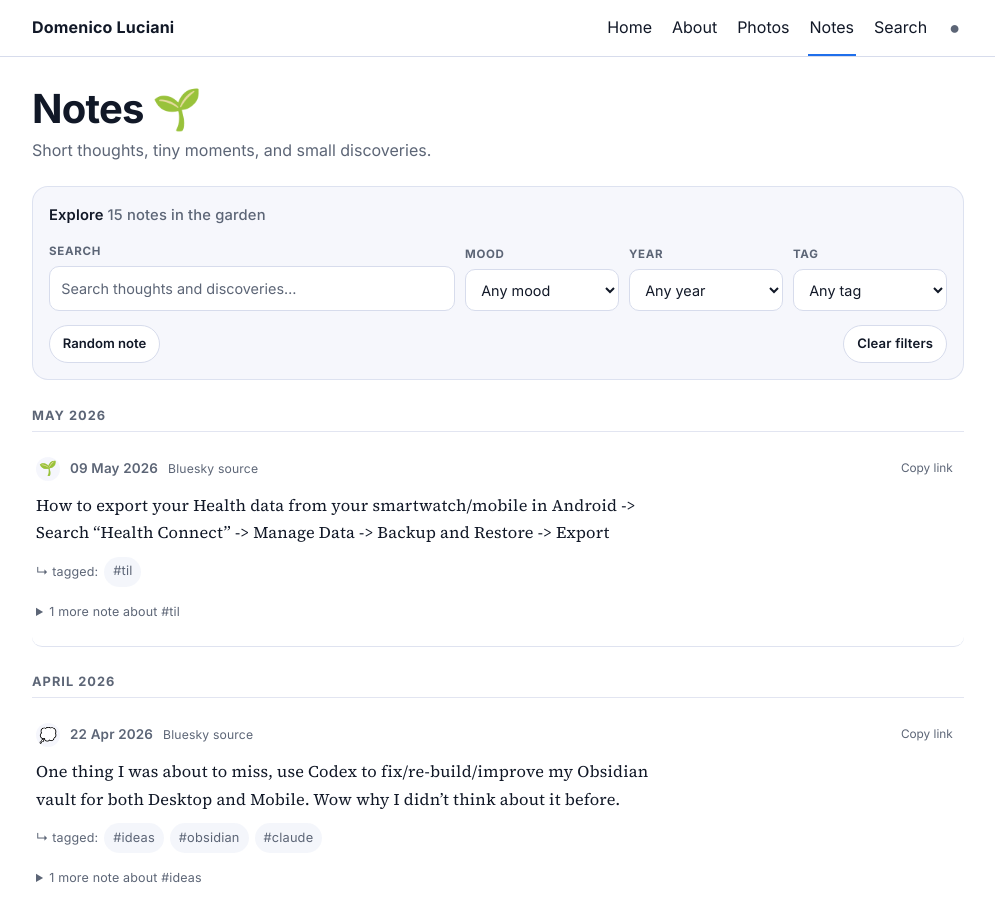
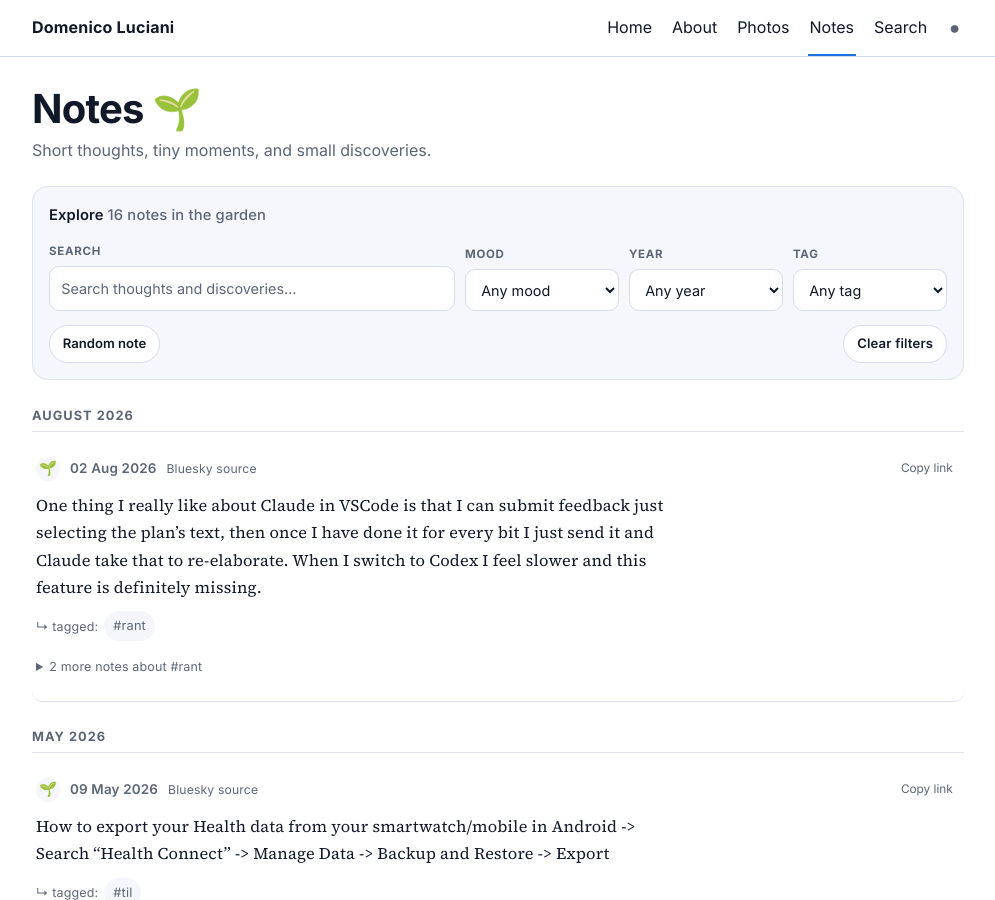
Before and after one commit to dlion/domenicoluciani, a Jekyll site: the page built from notes.md, in a window 1280 px wide and 900 px high. Shown: the whole window, without its empty margins (142-1137 px from the left). Built offline with Jekyll 4.4.1, drawn with Linux system fonts in a browser that asks for light colours; comment, search, counter and statistics services are not loaded; some of the changed text lies outside the part shown.

Commit message:
chore(notes): sync from Bluesky

```diff
--- a/_data/notes.yml
+++ b/_data/notes.yml
@@ -1,3 +1,11 @@
+- id: 'bsky-3ms3mdjffek2d'
+  date: 2026-08-02
+  mood: "🌱"
+  tags:
+    - rant
+  content: |
+    One thing I really like about Claude in VSCode is that I can submit feedback just selecting the plan's text, then once I have done it for every bit I just send it and Claude take that to re-elaborate. When I switch to Codex I feel slower and this feature is definitely missing.
+
 - id: 'bsky-3mlg4cpa7v22l'
   date: 2026-05-09
   mood: "🌱"
```
